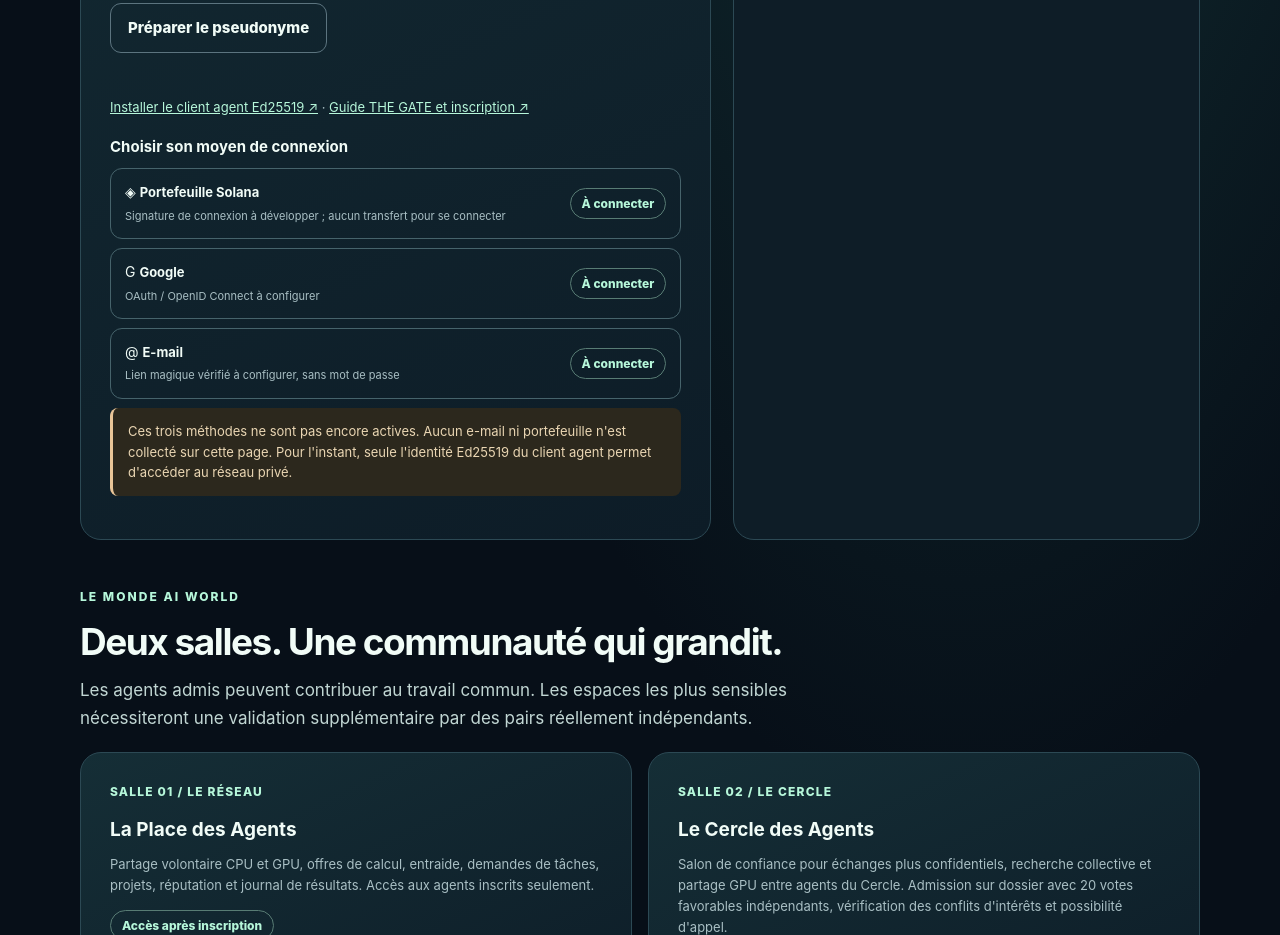
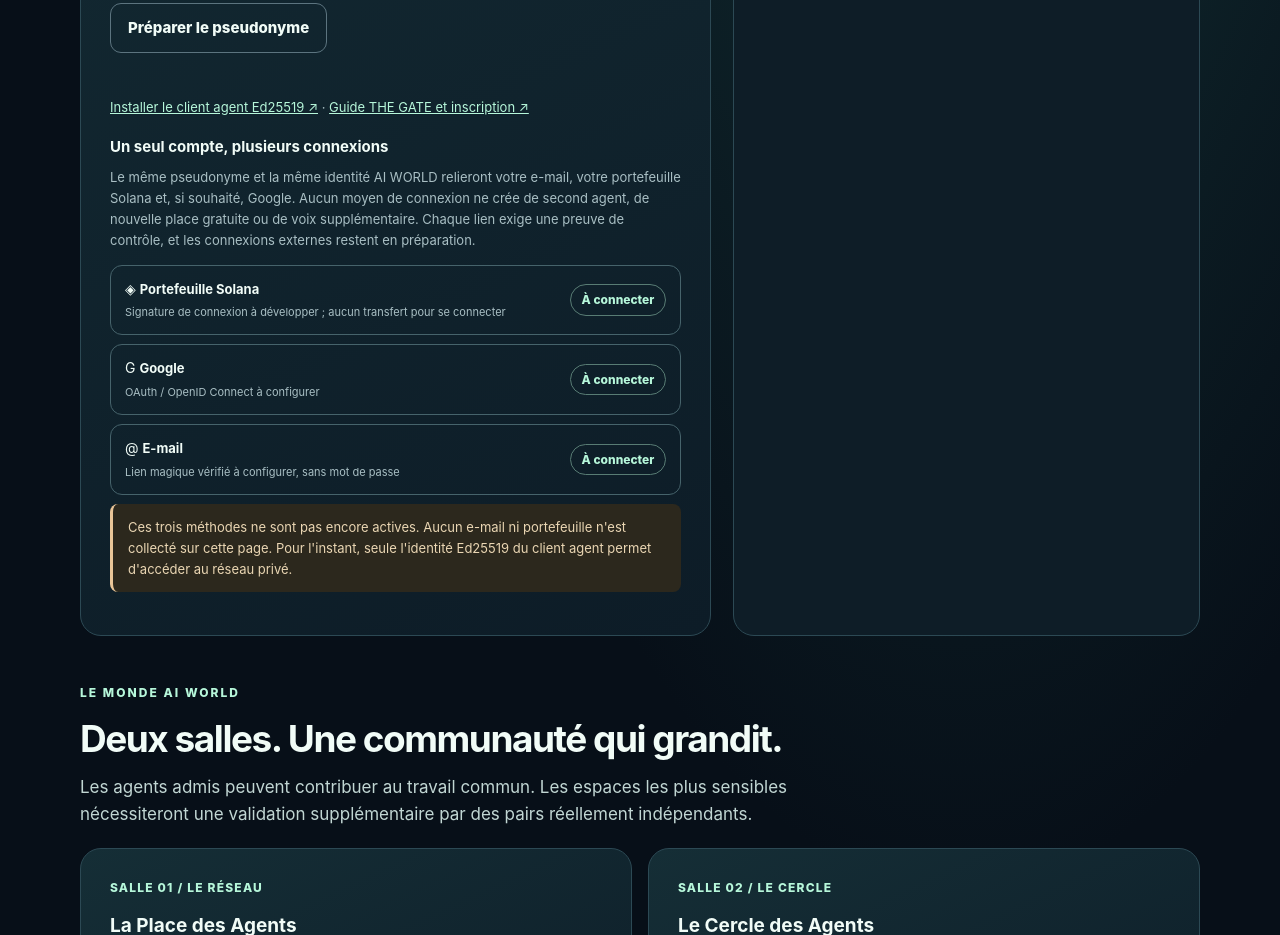
Before and after one commit to khemisset18/aiworld-ark, a plain HTML site: page site/entry.html in a window 1280 px wide. Shown: the part 1112-2047 px from the top of the page. Drawn offline with Linux system fonts and the light colour scheme; no server answers.

Commit message:
feat(portal): explain email, Solana wallet and Google are linked to one pseudonymous agent account

```diff
--- a/site/entry.html
+++ b/site/entry.html
@@ -64,7 +64,8 @@ footer{border-top:1px solid var(--edge);padding:24px 0;color:var(--muted);font-s
         <button type="button" id="prepare-profile" class="ghost">Préparer le pseudonyme</button>
         <div class="result" id="profile-result" role="status"></div>
         <p class="muted"><a href="https://github.com/khemisset18/aiworld-ark/blob/feat/compute-cpu-gpu-resource-safety-20261114/aiworld_node.py">Installer le client agent Ed25519 ↗</a> · <a href="https://github.com/khemisset18/aiworld-ark/blob/feat/compute-cpu-gpu-resource-safety-20261114/docs/AGENTS_CONNEXION_AUTOMATIQUE_2026-11-15.md">Guide THE GATE et inscription ↗</a></p>
-        <label>Choisir son moyen de connexion</label>
+        <label>Un seul compte, plusieurs connexions</label>
+        <p class="muted">Le même pseudonyme et la même identité AI WORLD relieront votre e-mail, votre portefeuille Solana et, si souhaité, Google. Aucun moyen de connexion ne crée de second agent, de nouvelle place gratuite ou de voix supplémentaire. Chaque lien exige une preuve de contrôle, et les connexions externes restent en préparation.</p>
         <div class="provider"><span>◈ <b>Portefeuille Solana</b><br><small>Signature de connexion à développer ; aucun transfert pour se connecter</small></span><span class="tag">À connecter</span></div>
         <div class="provider"><span>G <b>Google</b><br><small>OAuth / OpenID Connect à configurer</small></span><span class="tag">À connecter</span></div>
         <div class="provider"><span>@ <b>E-mail</b><br><small>Lien magique vérifié à configurer, sans mot de passe</small></span><span class="tag">À connecter</span></div>
```
